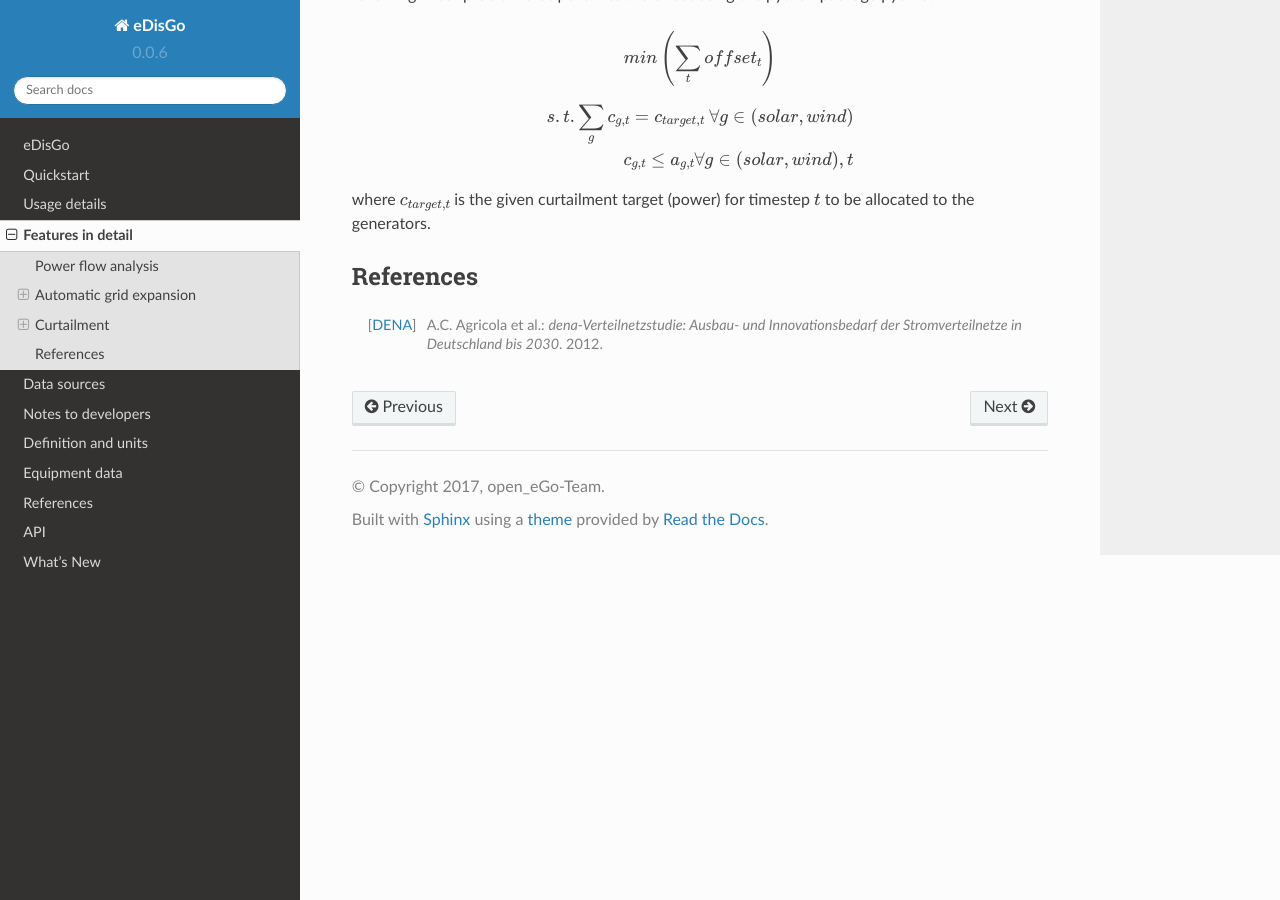
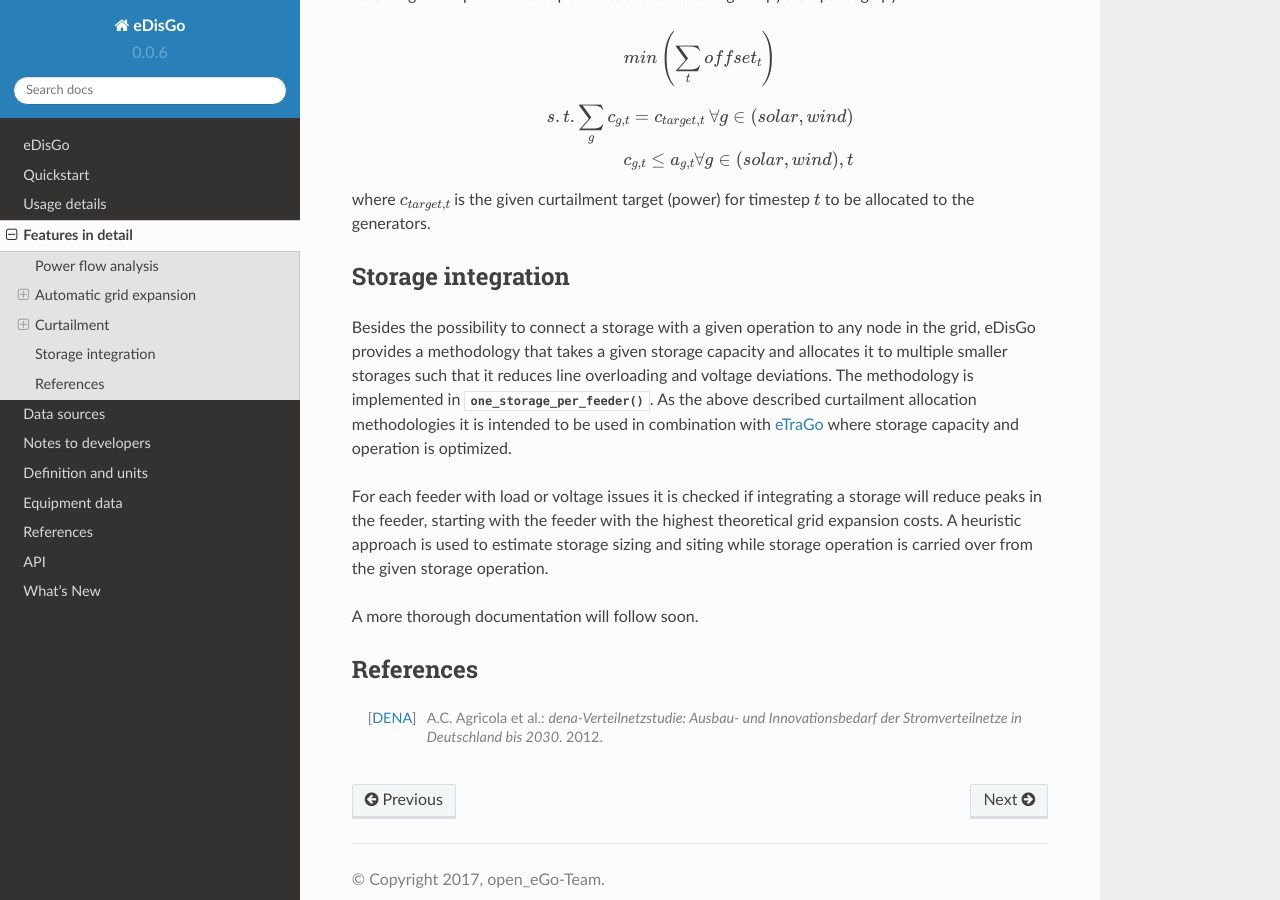
Before and after one commit to openego/eDisGo, a Sphinx documentation site: the page built from doc/features_in_detail.rst, in a window 1280 px wide and 900 px high, scrolled down 5417 px. Built offline with Sphinx 7.4.7 and the Read the Docs theme 2.0.0, drawn with Linux system fonts in a browser that asks for light colours; formulas are drawn with MathJax 3.

Commit message:
Add short description of storage positioning methodology

```diff
--- a/doc/features_in_detail.rst
+++ b/doc/features_in_detail.rst
@@ -244,6 +244,22 @@ where :math:`c_{target,t}` is the given curtailment target (power) for timestep
 to the generators.
 
 
+Storage integration
+--------------------
+
+Besides the possibility to connect a storage with a given operation to any node in the grid, eDisGo provides a methodology that takes
+a given storage capacity and allocates it to multiple smaller storages such that it reduces line overloading and voltage deviations.
+The methodology is implemented in :py:func:`~edisgo.flex_opt.storage_positioning.one_storage_per_feeder`. As the above described
+curtailment allocation methodologies it is intended to be used in combination with `eTraGo <https://github.com/openego/eTraGo>`_ where
+storage capacity and operation is optimized.
+
+For each feeder with load or voltage issues it is checked if integrating a
+storage will reduce peaks in the feeder, starting with the feeder with
+the highest theoretical grid expansion costs. A heuristic approach is used
+to estimate storage sizing and siting while storage operation is carried
+over from the given storage operation.
+
+A more thorough documentation will follow soon.
 
 References
 ----------
```
